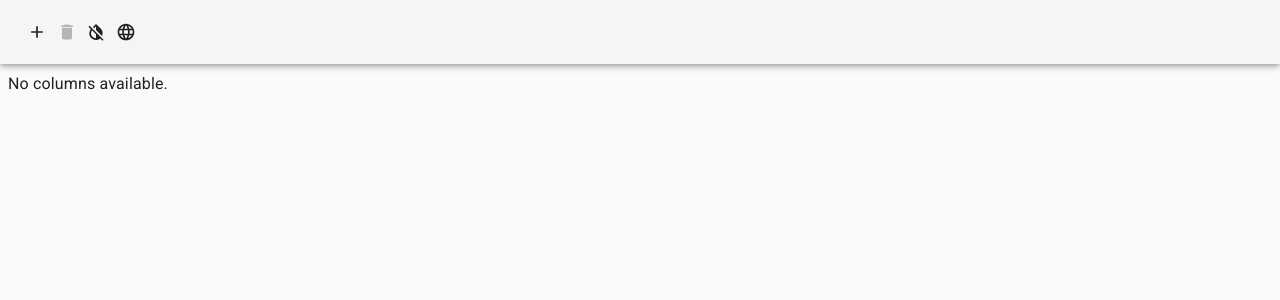
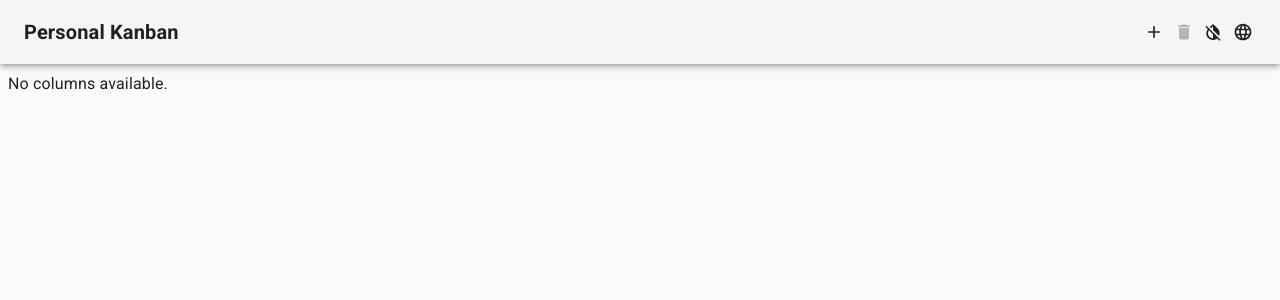
Before and after one commit to MadEyeAres/ProjectManagement-Kanban, a React (Create React App) app: page / in a window 1280 px wide. Shown: the top 300 px of the page. Built offline with nearby package versions, Linux system fonts and the light colour scheme.

Commit message:
Add title

```diff
--- a/src/PersonalKanban/containers/Toolbar/index.tsx
+++ b/src/PersonalKanban/containers/Toolbar/index.tsx
@@ -206,6 +206,11 @@ const Toolbar: React.FC<ToolbarProps> = (props) => {
   return (
     <AppBar color="default" className={classes.paper}>
       <MuiToolbar>
+        <Typography variant="h6">
+          <b>Personal Kanban</b>
+        </Typography>
+        <Box display="flex" flexGrow={1} />
+        <Box display="flex">
           <AddColumnButton onSubmit={onNewColumn} />
           &nbsp;
           <ClearBoardButton
@@ -215,6 +220,7 @@ const Toolbar: React.FC<ToolbarProps> = (props) => {
           &nbsp;
           <DarkThemeButton /> &nbsp;
           <LanguageButton />
+        </Box>
       </MuiToolbar>
     </AppBar>
   );
```
Lines whose indentation alone changed are shown as unchanged.
